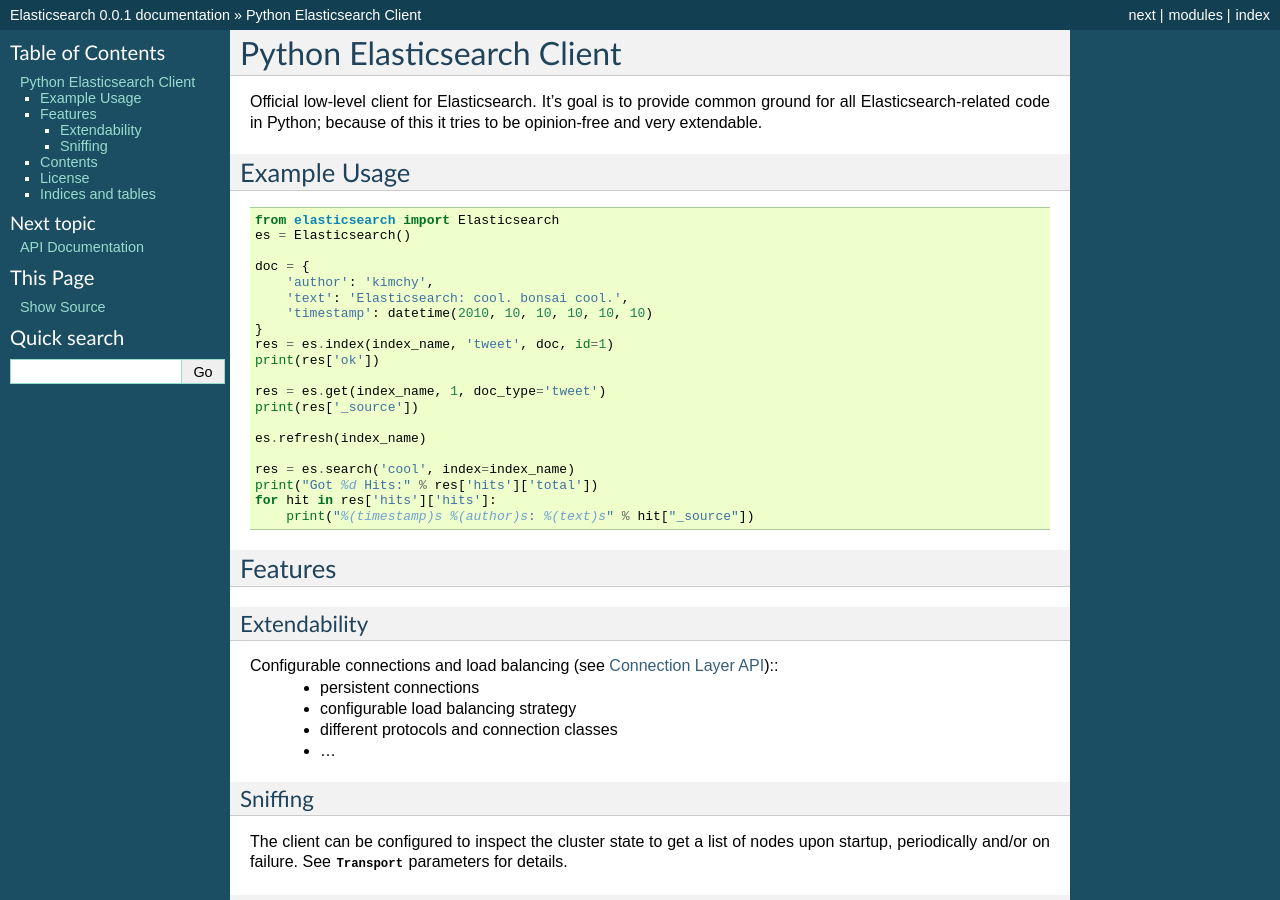
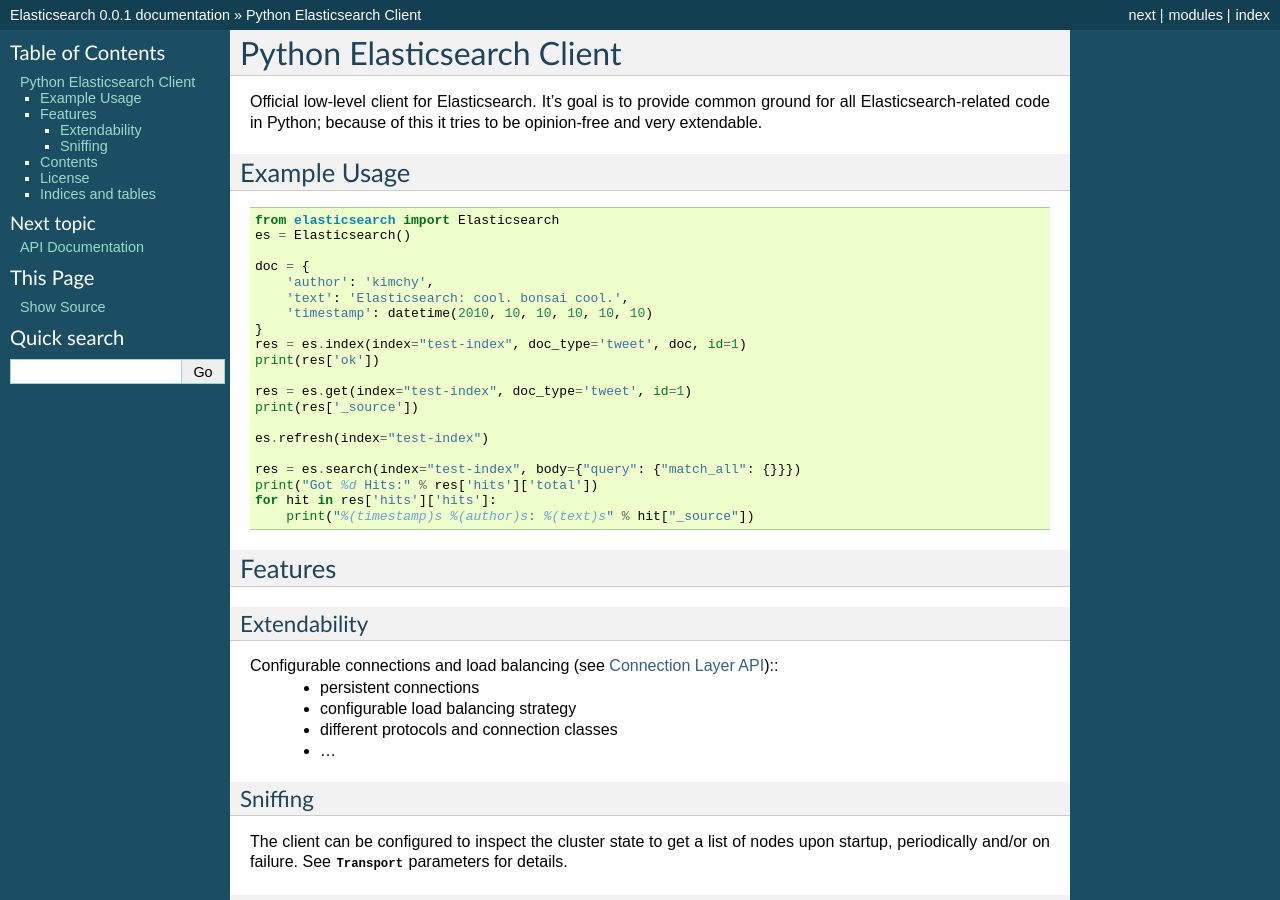
Before and after one commit to elastic/elasticsearch-py, a Sphinx documentation site: the page built from docs/index.rst, in a window 1280 px wide and 900 px high. Built offline with Sphinx 7.4.7, drawn with Linux system fonts in a browser that asks for light colours.

Commit message:
Follow our own advice and use kwargs

```diff
--- a/README.rst
+++ b/README.rst
@@ -18,11 +18,11 @@
     >>> es = Elasticsearch()
 
     # datetimes will be serialized
-    >>> es.index("my-index", "test-type", {"any": "data", "timestamp": datetime.now()}, id=42)
+    >>> es.index(index="my-index", doc_type="test-type", id=42, body={"any": "data", "timestamp": datetime.now()})
     {u'_id': u'42', u'_index': u'my-index', u'_type': u'test-type', u'_version': 1, u'ok': True}
 
     # but not deserialized
-    >>> es.get("my-index", 42, doc_type="test-type")['_source']
+    >>> es.get(index="my-index", doc_type="test-type", id=42)['_source']
     {u'any': u'data', u'timestamp': u'2013-05-12T19:45:31.804229'}
 
 
--- a/docs/index.rst
+++ b/docs/index.rst
@@ -12,12 +12,10 @@
 
 .. testsetup::
 
-    import os
     from datetime import datetime
-    index_name = os.environ.get('ES_TEST_INDEX', 'test-index')
     from elasticsearch import Elasticsearch
     es = Elasticsearch()
-    es.delete_index(index_name, ignore_missing=True)
+    es.delete_index("test_index", ignore_missing=True)
 
 .. testcode::
 
@@ -29,15 +27,15 @@
         'text': 'Elasticsearch: cool. bonsai cool.',
         'timestamp': datetime(2010, 10, 10, 10, 10, 10)
     }
-    res = es.index(index_name, 'tweet', doc, id=1)
+    res = es.index(index="test-index", doc_type='tweet', doc, id=1)
     print(res['ok'])
 
-    res = es.get(index_name, 1, doc_type='tweet')
+    res = es.get(index="test-index", doc_type='tweet', id=1)
     print(res['_source'])
 
-    es.refresh(index_name)
+    es.refresh(index="test-index")
 
-    res = es.search('cool', index=index_name)
+    res = es.search(index="test-index", body={"query": {"match_all": {}}})
     print("Got %d Hits:" % res['hits']['total'])
     for hit in res['hits']['hits']:
         print("%(timestamp)s %(author)s: %(text)s" % hit["_source"])
```
